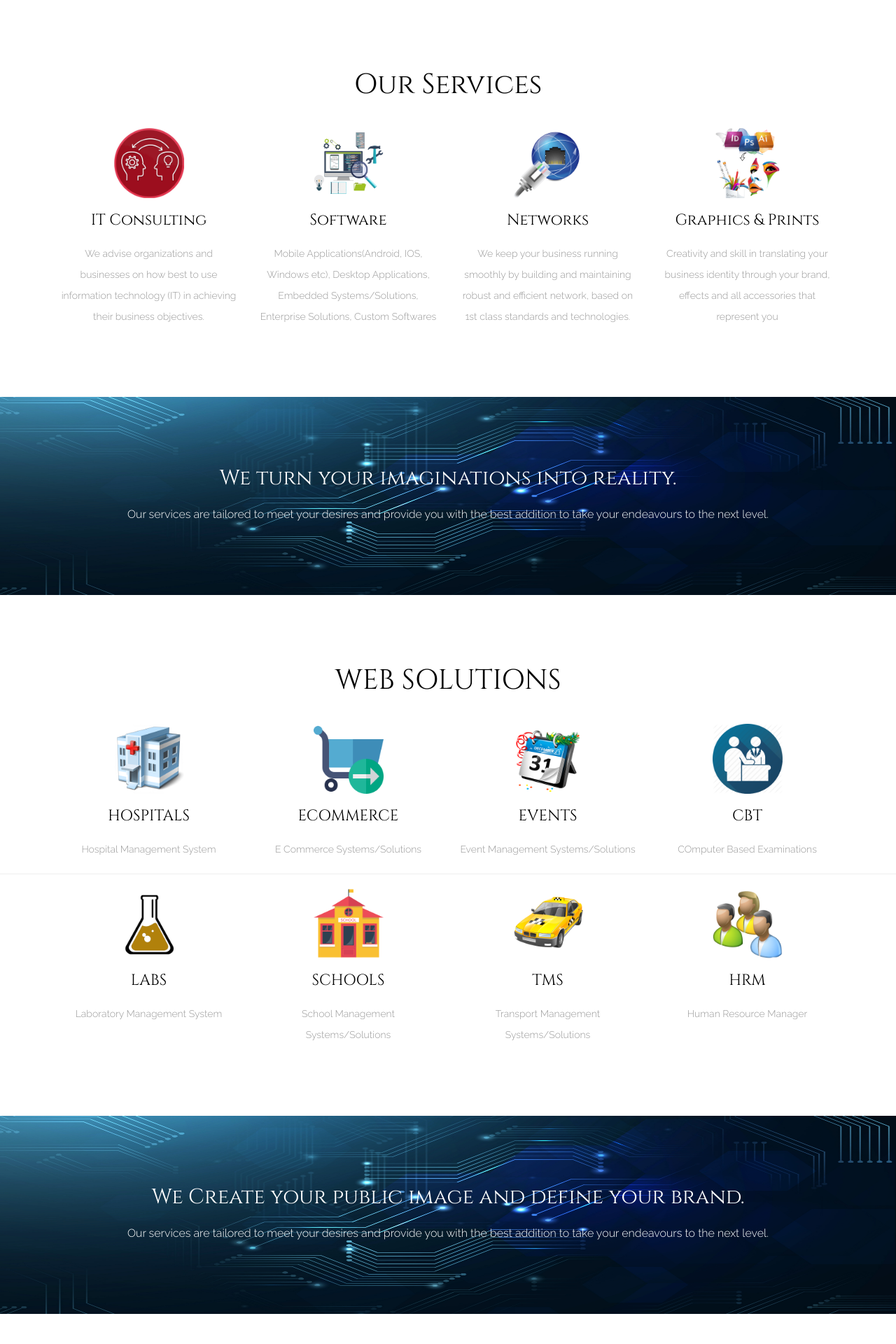
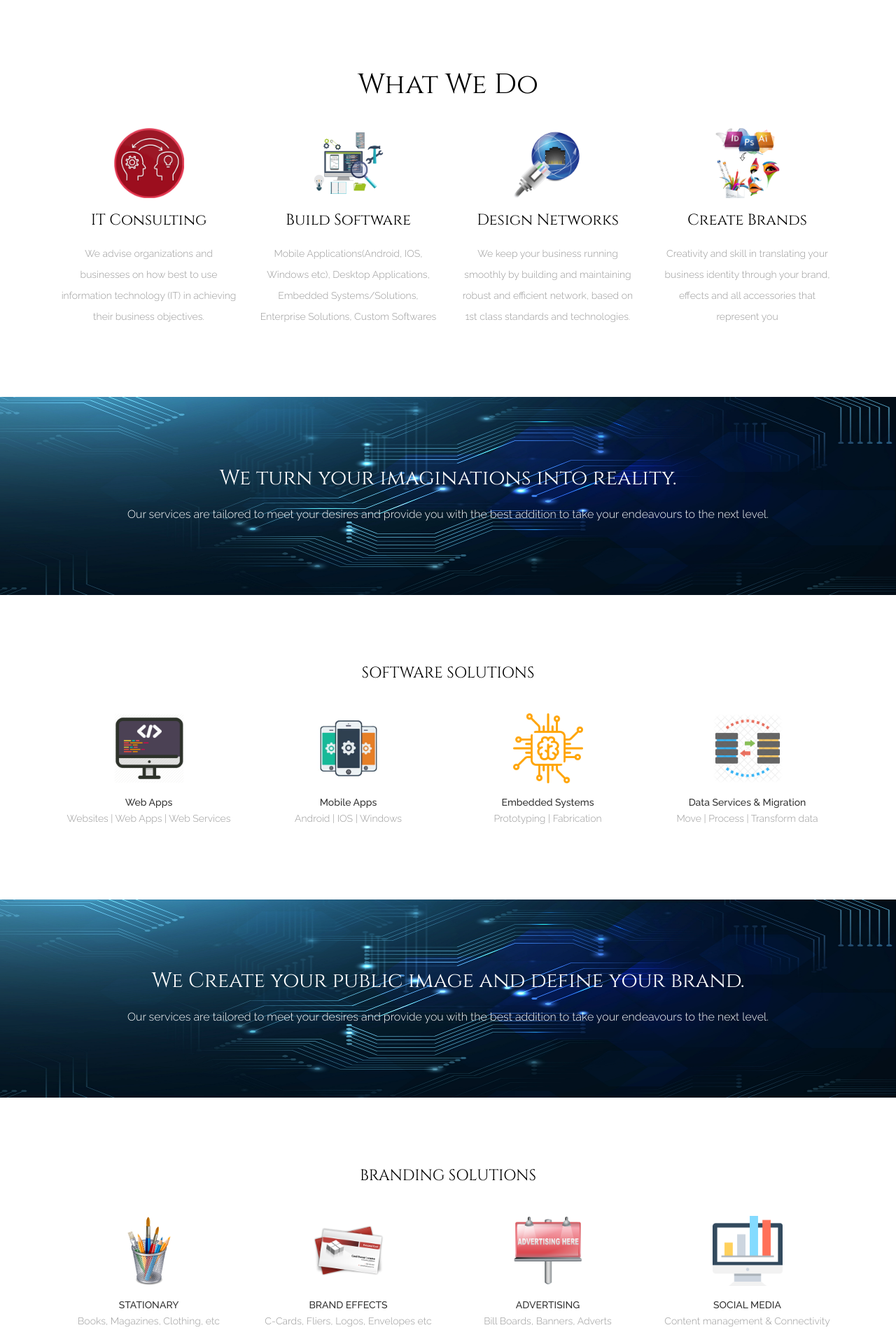
Before and after one commit to ibennamdik/gnorizon, a PHP site: page / in a window 1280 px wide. Shown: the part 802-2722 px from the top of the page at 70% size. Run offline with PHP 8.4, Linux system fonts and the light colour scheme.

Commit message:
images for software

```diff
--- a/index.php
+++ b/index.php
@@ -74,7 +74,7 @@ Smartphone Compatible web template, free webdesigns for Nokia, Samsung, LG, Sony
 						<li class="active"><a href="#" class="page-scroll">Home</a></li>
 						<li><a href="#service" class="page-scroll">Services</a></li>
 						<!-- <li><a href="#gallery" class="page-scroll">Sectors</a></li> -->
-						<li><a href="#products" class="page-scroll">Products</a></li>
+						<li><a href="#portfolio" class="page-scroll">Portfolio</a></li>
 						<li><a href="#contact" class="page-scroll">Contact</a></li>
 					</ul>
 				</div>
@@ -109,7 +109,7 @@ Smartphone Compatible web template, free webdesigns for Nokia, Samsung, LG, Sony
 <!-- services -->
 <section class="service-agileinfo" id="service">
 	<div class="container">
-		<h3 class="text-center" data-aos="zoom-in">Our Services</h3>
+		<h3 class="text-center" data-aos="zoom-in">What We Do</h3>
 		<div class="col-lg-3 col-md-3 col-sm-6" data-aos="flip-down">
 			<img src="images/consulting.jpg" alt="" class="img-responsive">
 			<h4 class="text-center">IT Consulting</h4>
@@ -117,17 +117,17 @@ Smartphone Compatible web template, free webdesigns for Nokia, Samsung, LG, Sony
 		</div>
 		<div class="col-lg-3 col-md-3 col-sm-6" data-aos="flip-down">
 			<img src="images/software.png" alt="" class="img-responsive">
-			<h4 class="text-center">Software</h4>
+			<h4 class="text-center">Build Software</h4>
 			<p class="text-center">Mobile Applications(Android, IOS, Windows etc), Desktop Applications, Embedded Systems/Solutions, Enterprise Solutions, Custom Softwares</p>
 		</div>
 		<div class="col-lg-3 col-md-3 col-sm-6" data-aos="flip-down">
 			<img src="images/networks.png" alt="" class="img-responsive">
-			<h4 class="text-center">Networks</h4>
+			<h4 class="text-center">Design Networks</h4>
 			<p class="text-center">We keep your business running smoothly by building and maintaining robust and efficient network, based on 1st class standards and technologies.</p>
 		</div>
 		<div class="col-lg-3 col-md-3 col-sm-6" data-aos="flip-down">
 			<img src="images/graphics.jpg" alt="" class="img-responsive">
-			<h4 class="text-center">Graphics & Prints</h4>
+			<h4 class="text-center">Create Brands</h4>
 			<p class="text-center">Creativity and skill in translating your business identity through your brand, effects and all accessories that represent you</p>
 		</div>
 		<div class="clearfix"></div>
@@ -142,53 +142,30 @@ Smartphone Compatible web template, free webdesigns for Nokia, Samsung, LG, Sony
 	</div>
 </section>
 <!-- /divider -->
-<!-- products -->
-<section class="service-agileinfo" id="products">
-<h3 class="text-center" data-aos="zoom-in">WEB SOLUTIONS</h3>
-	<div class="container">
+
+<!-- portfolio -->
+<section class="service-agileinfo" id="portfolio">
+<h4 class="text-center" data-aos="zoom-in">SOFTWARE SOLUTIONS</h3>
+	<div class="container" style="margin-top:25px;">
 		<div class="col-lg-3 col-md-3 col-sm-6" data-aos="flip-down">
-			<img src="images/hospital.png" alt="" class="img-responsive">
-			<h4 class="text-center">HOSPITALS</h4>
-			<p class="text-center">Hospital Management System</p>
+			<img src="images/webapps.png" alt="" class="img-responsive">
+			<h5 class="text-center">Web Apps</h5>
+			<p class="text-center">Websites | Web Apps | Web Services</p>
 		</div>
 		<div class="col-lg-3 col-md-3 col-sm-6" data-aos="flip-down">
-			<img src="images/ecommerce.png" alt="" class="img-responsive">
-			<h4 class="text-center">ECOMMERCE</h4>
-			<p class="text-center">E Commerce Systems/Solutions</p>
+			<img src="images/mobile.jpg" alt="" class="img-responsive">
+			<h5 class="text-center">Mobile Apps</h5>
+			<p class="text-center">Android | IOS | Windows</p>
 		</div>
 		<div class="col-lg-3 col-md-3 col-sm-6" data-aos="flip-down">
-			<img src="images/events.png" alt="" class="img-responsive">
-			<h4 class="text-center">EVENTS</h4>
-			<p class="text-center">Event Management Systems/Solutions</p>
+			<img src="images/embedded.png" alt="" class="img-responsive">
+			<h5 class="text-center">Embedded Systems</h5>
+			<p class="text-center">Prototyping | Fabrication</p>
 		</div>
 		<div class="col-lg-3 col-md-3 col-sm-6" data-aos="flip-down">
-			<img src="images/exams.png" alt="" class="img-responsive">
-			<h4 class="text-center">CBT</h4>
-			<p class="text-center">COmputer Based Examinations</p>
-		</div>
-		<div class="clearfix"></div>
-	</div>
-	<hr style="width:100%; margin-bottom:20px;">
-	<div class="container">
-		<div class="col-lg-3 col-md-3 col-sm-6" data-aos="flip-down">
-			<img src="images/lab.png" alt="" class="img-responsive">
-			<h4 class="text-center">LABS</h4>
-			<p class="text-center">Laboratory Management System</p>
-		</div>
-		<div class="col-lg-3 col-md-3 col-sm-6" data-aos="flip-down">
-			<img src="images/school.png" alt="" class="img-responsive">
-			<h4 class="text-center">SCHOOLS</h4>
-			<p class="text-center">School Management Systems/Solutions</p>
-		</div>
-		<div class="col-lg-3 col-md-3 col-sm-6" data-aos="flip-down">
-			<img src="images/transport.png" alt="" class="img-responsive">
-			<h4 class="text-center">TMS</h4>
-			<p class="text-center">Transport Management Systems/Solutions</p>
-		</div>
-		<div class="col-lg-3 col-md-3 col-sm-6" data-aos="flip-down">
-			<img src="images/hrm.png" alt="" class="img-responsive">
-			<h4 class="text-center">HRM</h4>
-			<p class="text-center">Human Resource Manager</p>
+			<img src="images/migration.png" alt="" class="img-responsive">
+			<h5 class="text-center">Data Services & Migration</h5>
+			<p class="text-center">Move | Process | Transform data</p>
 		</div>
 		<div class="clearfix"></div>
 	</div>
@@ -206,26 +183,26 @@ Smartphone Compatible web template, free webdesigns for Nokia, Samsung, LG, Sony
 
 <!-- products -->
 <section class="service-agileinfo" id="products">
-<h3 class="text-center" data-aos="zoom-in">BRANDING SOLUTIONS</h3>
-	<div class="container">
+<h4 class="text-center" data-aos="zoom-in">BRANDING SOLUTIONS</h4>
+	<div class="container" style="margin-top:25px;">
 		<div class="col-lg-3 col-md-3 col-sm-6" data-aos="flip-down">
 			<img src="images/stationery.png" alt="" class="img-responsive">
-			<h4 class="text-center">STATIONARY</h4>
+			<h5 class="text-center">STATIONARY</h5>
 			<p class="text-center">Books, Magazines, Clothing, etc</p>
 		</div>
 		<div class="col-lg-3 col-md-3 col-sm-6" data-aos="flip-down">
 			<img src="images/cards.png" alt="" class="img-responsive">
-			<h4 class="text-center">BRAND EFFECTS</h4>
+			<h5 class="text-center">BRAND EFFECTS</h5>
 			<p class="text-center">C-Cards, Fliers, Logos, Envelopes etc</p>
 		</div>
 		<div class="col-lg-3 col-md-3 col-sm-6" data-aos="flip-down">
 			<img src="images/billboard.png" alt="" class="img-responsive">
-			<h4 class="text-center">ADVERTISING</h4>
+			<h5 class="text-center">ADVERTISING</h5>
 			<p class="text-center">Bill Boards, Banners, Adverts</p>
 		</div>
 		<div class="col-lg-3 col-md-3 col-sm-6" data-aos="flip-down">
 			<img src="images/online.png" alt="" class="img-responsive">
-			<h4 class="text-center">SOCIAL MEDIA</h4>
+			<h5 class="text-center">SOCIAL MEDIA</h5>
 			<p class="text-center">Content management & Connectivity</p>
 		</div>
 		<div class="clearfix"></div>
@@ -245,26 +222,26 @@ Smartphone Compatible web template, free webdesigns for Nokia, Samsung, LG, Sony
 
 <!-- products -->
 <section class="service-agileinfo" id="products">
-<h3 class="text-center" data-aos="zoom-in">CONNECTIVITY SOLUTIONS</h3>
-	<div class="container">
+<h4 class="text-center" data-aos="zoom-in">CONNECTIVITY SOLUTIONS</h4>
+	<div class="container" style="margin-top:25px;">
 		<div class="col-lg-3 col-md-3 col-sm-6" data-aos="flip-down">
 			<img src="images/lan.png" alt="" class="img-responsive">
-			<h4 class="text-center">LAN SOLUTIONS</h4>
+			<h5 class="text-center">LAN SOLUTIONS</h5>
 			<p class="text-center">Local Area Networks</p>
 		</div>
 		<div class="col-lg-3 col-md-3 col-sm-6" data-aos="flip-down">
 			<img src="images/wan.png" alt="" class="img-responsive">
-			<h4 class="text-center">WAN SOLUTIONS</h4>
+			<h5 class="text-center">WAN SOLUTIONS</h5>
 			<p class="text-center">Wide Area Networks</p>
 		</div>
 		<div class="col-lg-3 col-md-3 col-sm-6" data-aos="flip-down">
 			<img src="images/home.png" alt="" class="img-responsive">
-			<h4 class="text-center">HOME SOLUTIONS</h4>
+			<h5 class="text-center">HOME SOLUTIONS</h5>
 			<p class="text-center">Small office and home solutions</p>
 		</div>
 		<div class="col-lg-3 col-md-3 col-sm-6" data-aos="flip-down">
 			<img src="images/cams.png" alt="" class="img-responsive">
-			<h4 class="text-center">CAMS & CCTV</h4>
+			<h5 class="text-center">CAMS & CCTV</h5>
 			<p class="text-center">Closed circuit TVs, Cameras etc</p>
 		</div>
 		<div class="clearfix"></div>
@@ -272,6 +249,69 @@ Smartphone Compatible web template, free webdesigns for Nokia, Samsung, LG, Sony
 
 </section>
 <!-- /products -->
+
+
+<!-- divider -->
+<section class="divider-wthree">
+	<div class="container">
+		<h3 class="text-center" data-aos="zoom-in">Happy Clients, Quality Products, redefining industry standards</h3>
+		<p class="text-center" data-aos="zoom-in">Our services are tailored to meet your desires and provide you with the best addition to take your endeavours to the next level. </p>
+	</div>
+</section>
+<!-- /divider -->
+
+<!-- portfolio -->
+<section class="service-agileinfo" id="portfolio">
+<h4 class="text-center" data-aos="zoom-in">Projects | Portfolio | Demos</h4>
+	<div class="container" style="margin-top:25px;">
+		<div class="col-lg-3 col-md-3 col-sm-6" data-aos="flip-down">
+			<img src="images/hospital.png" alt="" class="img-responsive">
+			<h5 class="text-center">HOSPITALS</h5>
+			<p class="text-center">Hospital Management System</p>
+		</div>
+		<div class="col-lg-3 col-md-3 col-sm-6" data-aos="flip-down">
+			<img src="images/ecommerce.png" alt="" class="img-responsive">
+			<h5 class="text-center">ECOMMERCE</h5>
+			<p class="text-center">E Commerce Systems/Solutions</p>
+		</div>
+		<div class="col-lg-3 col-md-3 col-sm-6" data-aos="flip-down">
+			<img src="images/events.png" alt="" class="img-responsive">
+			<h5 class="text-center">EVENTS</h5>
+			<p class="text-center">Event Management Systems/Solutions</p>
+		</div>
+		<div class="col-lg-3 col-md-3 col-sm-6" data-aos="flip-down">
+			<img src="images/exams.png" alt="" class="img-responsive">
+			<h5 class="text-center">CBT</h5>
+			<p class="text-center">COmputer Based Examinations</p>
+		</div>
+		<div class="clearfix"></div>
+	</div>
+	<hr style="width:100%; margin-bottom:20px;">
+	<div class="container">
+		<div class="col-lg-3 col-md-3 col-sm-6" data-aos="flip-down">
+			<img src="images/lab.png" alt="" class="img-responsive">
+			<h5 class="text-center">LABS</h5>
+			<p class="text-center">Laboratory Management System</p>
+		</div>
+		<div class="col-lg-3 col-md-3 col-sm-6" data-aos="flip-down">
+			<img src="images/school.png" alt="" class="img-responsive">
+			<h5 class="text-center">SCHOOLS</h5>
+			<p class="text-center">School Management Systems/Solutions</p>
+		</div>
+		<div class="col-lg-3 col-md-3 col-sm-6" data-aos="flip-down">
+			<img src="images/transport.png" alt="" class="img-responsive">
+			<h5 class="text-center">TMS</h5>
+			<p class="text-center">Transport Management Systems/Solutions</p>
+		</div>
+		<div class="col-lg-3 col-md-3 col-sm-6" data-aos="flip-down">
+			<img src="images/hrm.png" alt="" class="img-responsive">
+			<h5 class="text-center">HRM</h5>
+			<p class="text-center">Human Resource Manager</p>
+		</div>
+		<div class="clearfix"></div>
+	</div>
+</section>
+<!-- /portfolio -->
 
 <!-- contact -->
 <section class="contact-w3-agileits" id="contact">
@@ -310,17 +350,19 @@ Smartphone Compatible web template, free webdesigns for Nokia, Samsung, LG, Sony
 	</div>
 </section>
 <!-- /contact -->
+
 <!-- footer -->
 <section class="footer-w3-agileits">
 	<div class="container">
 		<div class="col-lg-8 col-md-8">
-			<ul class="w3-agile">
+			<!-- <ul class="w3-agile">
 				<li><a href="#" class="page-scroll">Home</a></li>
 				<li><a href="#service" class="page-scroll">Services</a></li>
 				<li><a href="#gallery" class="page-scroll">Sectors</a></li>
 				<li><a href="#team" class="page-scroll">Team</a></li>
 				<li><a href="#contact" class="page-scroll">Contact</a></li>
-			</ul>
+			</ul> -->
+			<p class="text-left">&copy; 2020 Gnorizon Consults</p>
 		</div>
 		<div class="col-lg-4 col-md-4">
 			<ul class="social-icons2">
@@ -331,10 +373,11 @@ Smartphone Compatible web template, free webdesigns for Nokia, Samsung, LG, Sony
 			</ul>
 		</div>
 		<div class="clearfix"></div>
-		<p class="text-center">&copy; 2020 Gnorizon Consults</p>
+		<!-- <p class="text-center">&copy; 2020 Gnorizon Consults</p> -->
 	</div>
 </section>
 <!-- /footer -->
+
 <!-- back to top -->
 <a href="#0" class="cd-top">Top</a>
 <!-- /back to top -->
```
Also changed, not shown: images/embedded.png (added), images/migration.png (added), images/mobile.jpg (added), images/webapps.png (added).
